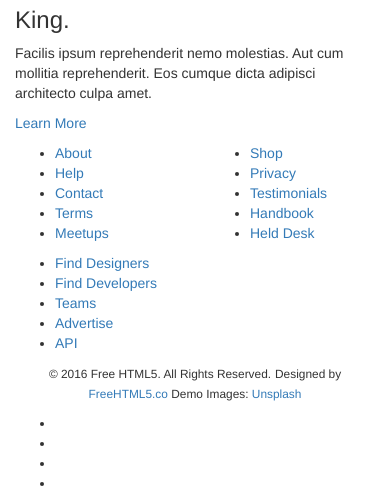
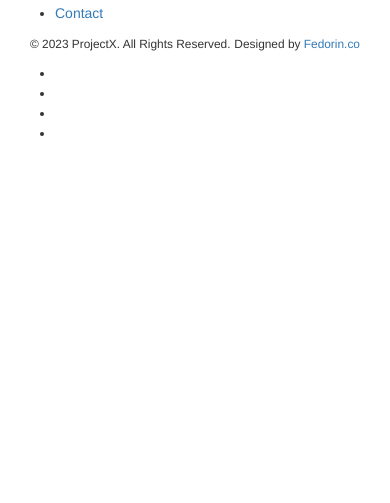
Before and after one commit to fedorin90/projectx, a Django app: page / in a window 390 px wide. Shown: the part 439-942 px from the top of the page. After the commit the page ends 575 px from the top, so only its background shows below. Run offline with Django 4.2, Linux system fonts and the light colour scheme; some libraries are stand-ins or nearby versions.

Commit message:
first work with html template

```diff
--- a/core/templates/core/base.html
+++ b/core/templates/core/base.html
@@ -9,9 +9,9 @@
 		{% endblock title %}
 
 	<meta name="viewport" content="width=device-width, initial-scale=1">
-	<meta name="description" content="Free HTML5 Website Template by gettemplates.co" />
-	<meta name="keywords" content="free website templates, free html5, free template, free bootstrap, free website template, html5, css3, mobile first, responsive" />
-	<meta name="author" content="gettemplates.co" />
+	<meta name="description" content="This project was created for educational purposes only." />
+	<meta name="keywords" content="This project was created for educational purposes only." />
+	<meta name="author" content="fedorin.mir@gmail.com" />
 
 
   	<!-- Facebook and Twitter integration -->
@@ -57,24 +57,14 @@
 				<div class="col-xs-10 text-right menu-1">
 					<ul>
 						<li class="active"><a href="index.html">Home</a></li>
-						<li><a href="work.html">Work</a></li>
 						<li><a href="about.html">About</a></li>
 						<li class="has-dropdown">
 							<a href="services.html">Services</a>
 							<ul class="dropdown">
-								<li><a href="#">Web Design</a></li>
-								<li><a href="#">eCommerce</a></li>
-								<li><a href="#">Branding</a></li>
-								<li><a href="#">API</a></li>
-							</ul>
-						</li>
-						<li class="has-dropdown">
-							<a href="#">Tools</a>
-							<ul class="dropdown">
-								<li><a href="#">HTML5</a></li>
-								<li><a href="#">CSS3</a></li>
-								<li><a href="#">Sass</a></li>
-								<li><a href="#">jQuery</a></li>
+								<li><a href="#">Service 1</a></li>
+								<li><a href="#">Service 2</a></li>
+								<li><a href="#">Service 3</a></li>
+								<li><a href="#">Service 4</a></li>
 							</ul>
 						</li>
 						<li><a href="contact.html">Contact</a></li>
@@ -106,46 +96,25 @@
 		<div class="container">
 			<div class="row row-pb-md">
 				<div class="col-md-4 fh5co-widget">
-					<h3>King.</h3>
-					<p>Facilis ipsum reprehenderit nemo molestias. Aut cum mollitia reprehenderit. Eos cumque dicta adipisci architecto culpa amet.</p>
+					<h3>ProjectX</h3>
+					<p>This project was created for educational purposes only.</p>
 					<p><a href="#">Learn More</a></p>
 				</div>
 				<div class="col-md-2 col-sm-4 col-xs-6 col-md-push-1">
 					<ul class="fh5co-footer-links">
 						<li><a href="#">About</a></li>
-						<li><a href="#">Help</a></li>
 						<li><a href="#">Contact</a></li>
-						<li><a href="#">Terms</a></li>
-						<li><a href="#">Meetups</a></li>
+
 					</ul>
 				</div>
 
-				<div class="col-md-2 col-sm-4 col-xs-6 col-md-push-1">
-					<ul class="fh5co-footer-links">
-						<li><a href="#">Shop</a></li>
-						<li><a href="#">Privacy</a></li>
-						<li><a href="#">Testimonials</a></li>
-						<li><a href="#">Handbook</a></li>
-						<li><a href="#">Held Desk</a></li>
-					</ul>
-				</div>
-
-				<div class="col-md-2 col-sm-4 col-xs-6 col-md-push-1">
-					<ul class="fh5co-footer-links">
-						<li><a href="#">Find Designers</a></li>
-						<li><a href="#">Find Developers</a></li>
-						<li><a href="#">Teams</a></li>
-						<li><a href="#">Advertise</a></li>
-						<li><a href="#">API</a></li>
-					</ul>
-				</div>
 			</div>
 
 			<div class="row copyright">
 				<div class="col-md-12 text-center">
 					<p>
-						<small class="block">&copy; 2016 Free HTML5. All Rights Reserved.</small>
-						<small class="block">Designed by <a href="http://freehtml5.co/" target="_blank">FreeHTML5.co</a> Demo Images: <a href="http://unsplash.com/" target="_blank">Unsplash</a></small>
+						<small class="block">&copy; 2023 ProjectX. All Rights Reserved.</small>
+						<small class="block">Designed by <a href="http://freehtml5.co/" target="_blank">Fedorin.co</small>
 					</p>
 					<p>
 						<ul class="fh5co-social-icons">
```
Also changed, not shown: core/templates/core/about.html (added, +11 -0 lines), core/templates/core/contact.html (added, +11 -0 lines).
